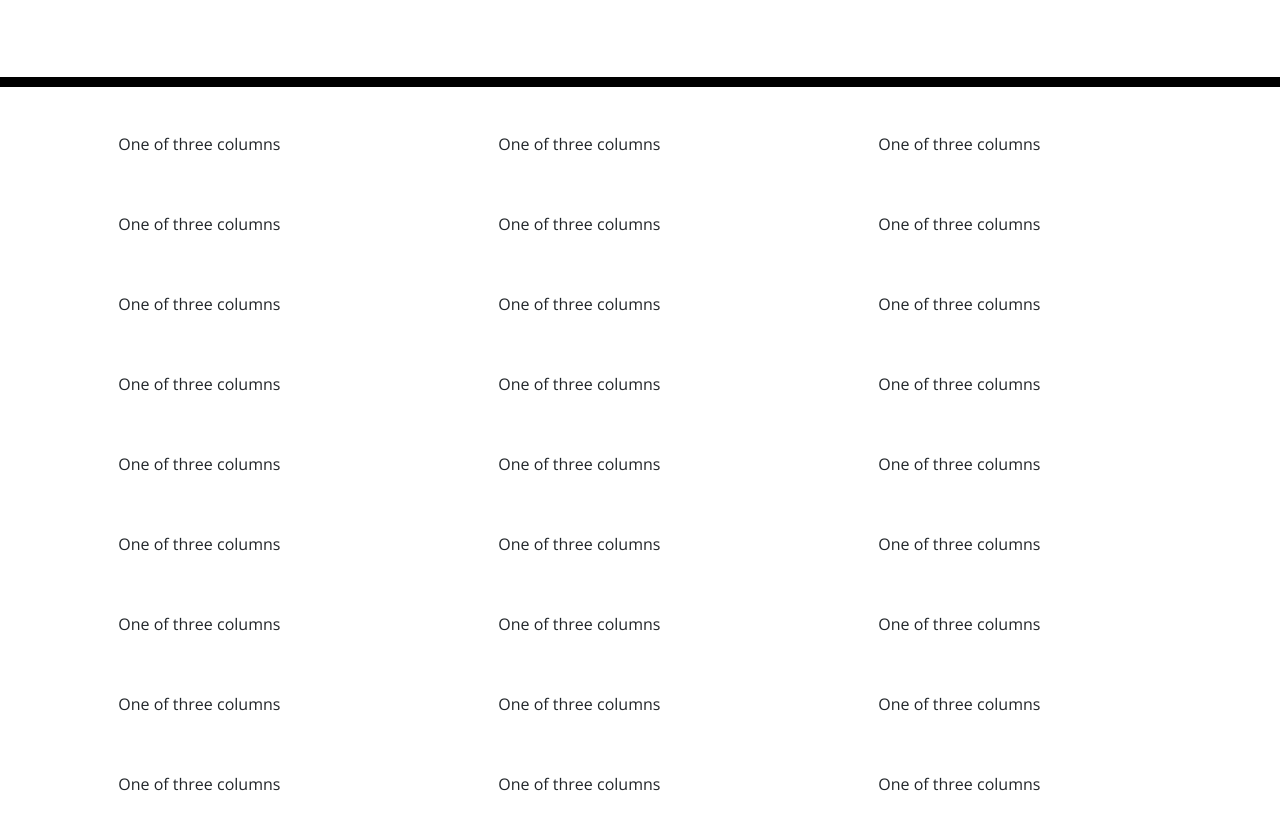
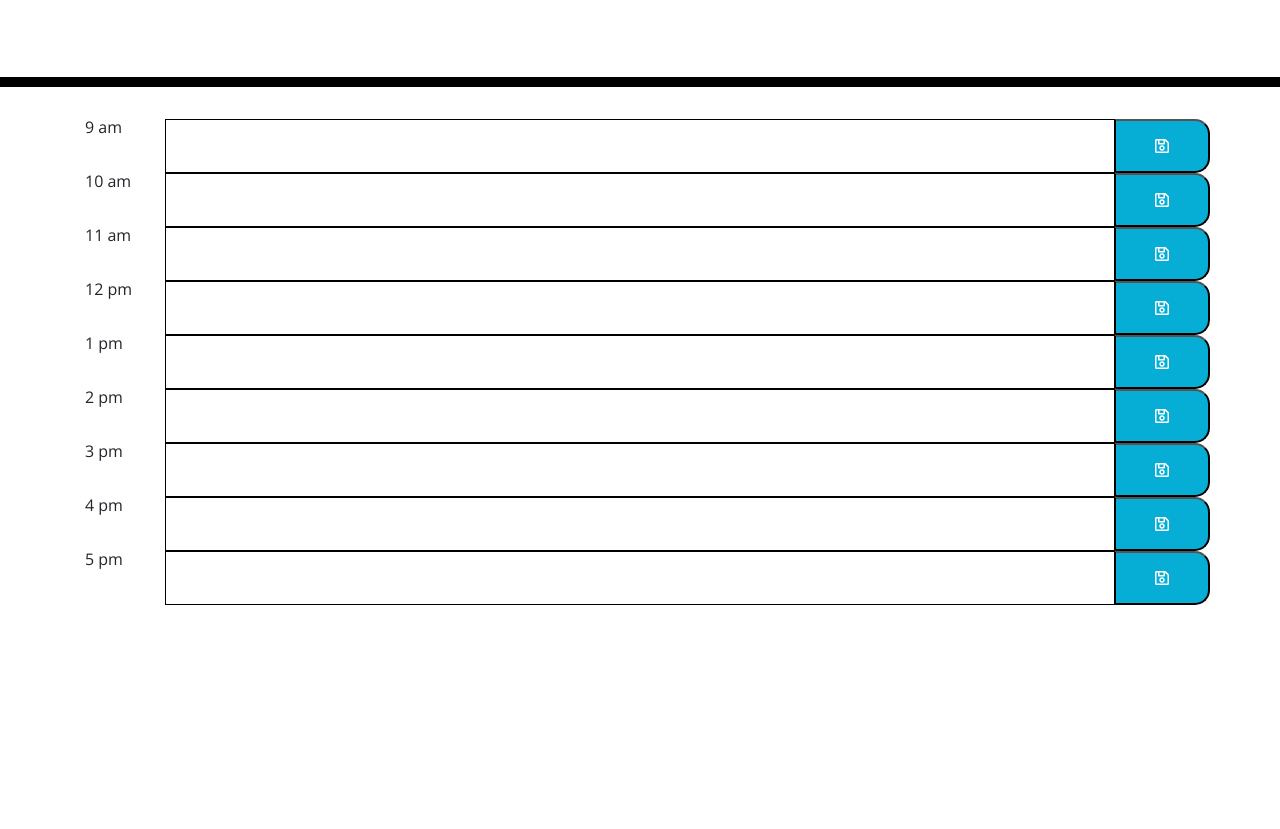
Before and after one commit to joeluca24/day-planner-js, a plain HTML site: page index.html in a window 1280 px wide. Shown: the part 181-1010 px from the top of the page. After the commit the page ends 800 px from the top, so only its background shows below. Drawn offline with nearby package versions, Linux system fonts and the light colour scheme.

Commit message:
fixed and cleaned up html time slots

```diff
--- a/index.html
+++ b/index.html
@@ -19,129 +19,65 @@
     <p class="lead">A simple calendar app for scheduling your work day</p>
     <p id="currentDay" class="lead"></p>
   </header>
-  <div class="container">
-    <div class="row">
-      <div class="col-sm">
-        One of three columns
-      </div>
-      <div class="col-sm">
-        One of three columns
-      </div>
-      <div class="col-sm">
-        One of three columns
-      </div>
+  <div class="container" id="planContainer">
+    <div class="row" id="9">
+      <div class="col-md-1" id="time-block ">9 am</div>
+      <textarea class="col-md-10 textarea"></textarea>
+      <button id="saveBtn" class="col-md-1 far fa-save saveIcon"></button>
     </div>
-  </div>
-  <div class="container">
-    <div class="row">
-      <div class="col-sm">
-        One of three columns
-      </div>
-      <div class="col-sm">
-        One of three columns
-      </div>
-      <div class="col-sm">
-        One of three columns
-      </div>
+    <div class="row" id="10">
+      <div class="col-md-1" id="time-block ">10 am</div>
+      <textarea class="col-md-10 textarea"></textarea>
+      <button id="saveBtn" class="col-md-1 far fa-save saveIcon"></button>
     </div>
-  </div>
-  <div class="container">
-    <div class="row">
-      <div class="col-sm">
-        One of three columns
-      </div>
-      <div class="col-sm">
-        One of three columns
-      </div>
-      <div class="col-sm">
-        One of three columns
-      </div>
+    <div class="row" id="10">
+      <div class="col-md-1" id="time-block ">11 am</div>
+      <textarea class="col-md-10 textarea"></textarea>
+      <button id="saveBtn" class="col-md-1 far fa-save saveIcon"></button>
     </div>
-  </div>
-  <div class="container">
-    <div class="row">
-      <div class="col-sm">
-        One of three columns
-      </div>
-      <div class="col-sm">
-        One of three columns
-      </div>
-      <div class="col-sm">
-        One of three columns
-      </div>
+    <div class="row" id="10">
+      <div class="col-md-1" id="time-block ">12 pm</div>
+      <textarea class="col-md-10 textarea"></textarea>
+      <button id="saveBtn" class="col-md-1 far fa-save saveIcon"></button>
     </div>
-  </div>
-  <div class="container">
-    <div class="row">
-      <div class="col-sm">
-        One of three columns
-      </div>
-      <div class="col-sm">
-        One of three columns
-      </div>
-      <div class="col-sm">
-        One of three columns
-      </div>
+    <div class="row" id="10">
+      <div class="col-md-1" id="time-block ">1 pm</div>
+      <textarea class="col-md-10 textarea"></textarea>
+      <button id="saveBtn" class="col-md-1 far fa-save saveIcon"></button>
     </div>
-  </div>
-  <div class="container">
-    <div class="row">
-      <div class="col-sm">
-        One of three columns
-      </div>
-      <div class="col-sm">
-        One of three columns
-      </div>
-      <div class="col-sm">
-        One of three columns
-      </div>
+    <div class="row" id="10">
+      <div class="col-md-1" id="time-block ">2 pm</div>
+      <textarea class="col-md-10 textarea"></textarea>
+      <button id="saveBtn" class="col-md-1 far fa-save saveIcon"></button>
     </div>
-  </div>
-  <div class="container">
-    <div class="row">
-      <div class="col-sm">
-        One of three columns
-      </div>
-      <div class="col-sm">
-        One of three columns
-      </div>
-      <div class="col-sm">
-        One of three columns
-      </div>
+    <div class="row" id="10">
+      <div class="col-md-1" id="time-block ">3 pm</div>
+      <textarea class="col-md-10 textarea"></textarea>
+      <button id="saveBtn" class="col-md-1 far fa-save saveIcon"></button>
     </div>
-  </div>
-  <div class="container">
-    <div class="row">
-      <div class="col-sm">
-        One of three columns
-      </div>
-      <div class="col-sm">
-        One of three columns
-      </div>
-      <div class="col-sm">
-        One of three columns
-      </div>
+    <div class="row" id="10">
+      <div class="col-md-1" id="time-block ">4 pm</div>
+      <textarea class="col-md-10 textarea"></textarea>
+      <button id="saveBtn" class="col-md-1 far fa-save saveIcon"></button>
     </div>
-  </div>
-  <div class="container">
-    <div class="row">
-      <div class="col-sm">
-        One of three columns
-      </div>
-      <div class="col-sm">
-        One of three columns
-      </div>
-      <div class="col-sm">
-        One of three columns
-      </div>
+    <div class="row" id="10">
+      <div class="col-md-1" id="time-block ">5 pm</div>
+      <textarea class="col-md-10 textarea"></textarea>
+      <button id="saveBtn" class="col-md-1 far fa-save saveIcon"></button>
     </div>
-  </div>
 
-  <!-- Timeblocks go here -->
-  </div>
 
-  <script src="https://code.jquery.com/jquery-3.4.1.min.js"></script>
-  <script src="https://cdnjs.cloudflare.com/ajax/libs/moment.js/2.24.0/moment.min.js"></script>
+
+
+
+
+
+
+    <!-- Timeblocks go here -->
+
+
+    <script src="https://code.jquery.com/jquery-3.4.1.min.js"></script>
+    <script src="https://cdnjs.cloudflare.com/ajax/libs/moment.js/2.24.0/moment.min.js"></script>
 </body>
 
 </html>
--- a/style.css
+++ b/style.css
@@ -9,7 +9,7 @@ textarea {
   border: none;
   resize: none;
   color: #000000;
-  border-left: 1px solid black;
+  border: 1px solid black;
   padding: 10px;
 }
 
@@ -25,21 +25,24 @@ textarea {
   white-space: pre-wrap;
 }
 
-.time-block{
+#time-block{
   text-align: center;
   border-radius: 15px;
+  border: 1px solid black;
 }
 
-.row {
+#row {
   white-space: pre-wrap;
   height: 80px;
-  border-top: 1px solid white;;
+  border: 1px solid black;
+  border-color: black;
 }
 
 .hour {
   background-color: #ffffff;
   color: #000000;
   border-top: 1px dashed #000000;
+
 }
 
 .past {
@@ -57,7 +60,7 @@ textarea {
   color: white;
 }
 
-.saveBtn {
+#saveBtn {
   border-left: 1px solid black;
   border-top-right-radius: 15px;
   border-bottom-right-radius: 15px;
@@ -69,3 +72,7 @@ textarea {
   font-size: 20px;
   transition: all .3s ease-in-out;
 }
+.container{
+  border-radius: 2%;
+  border-color: black;
+}
```
